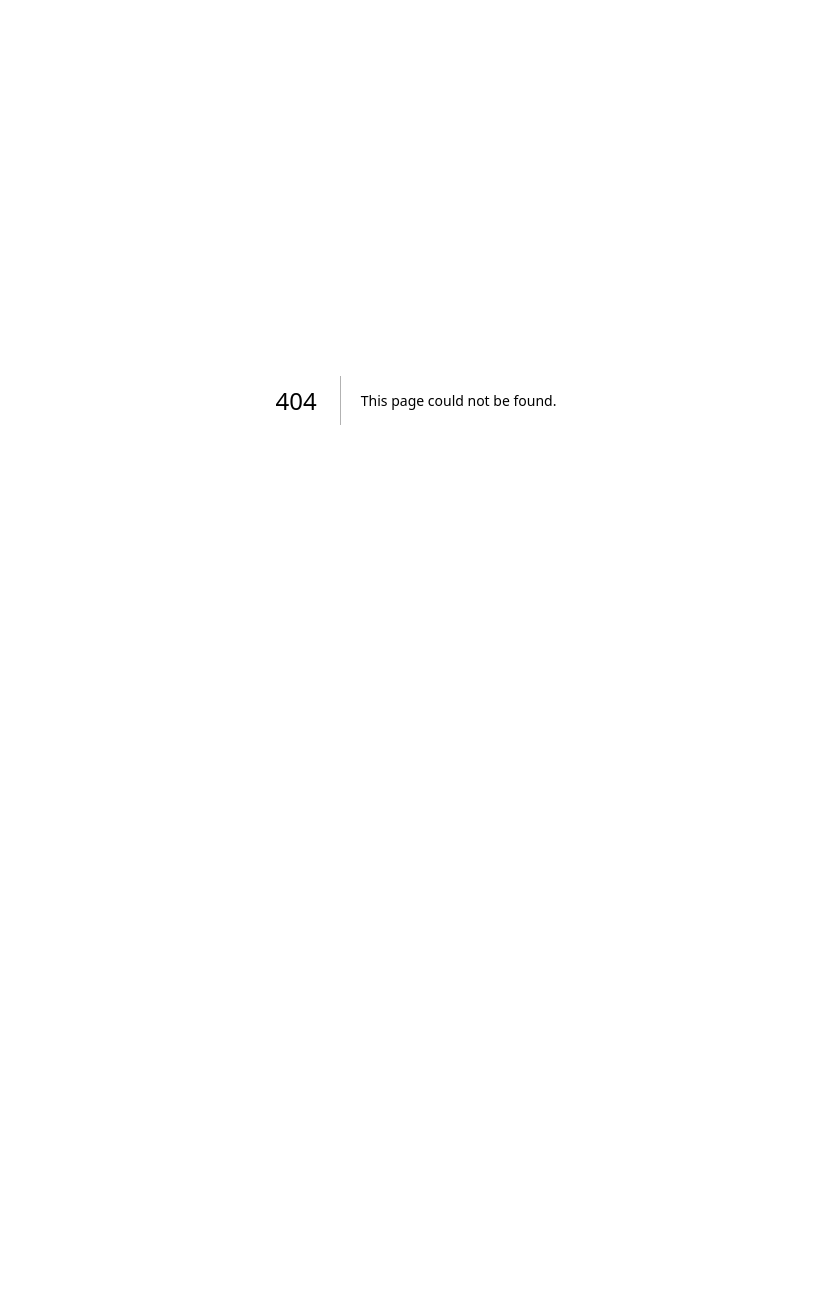
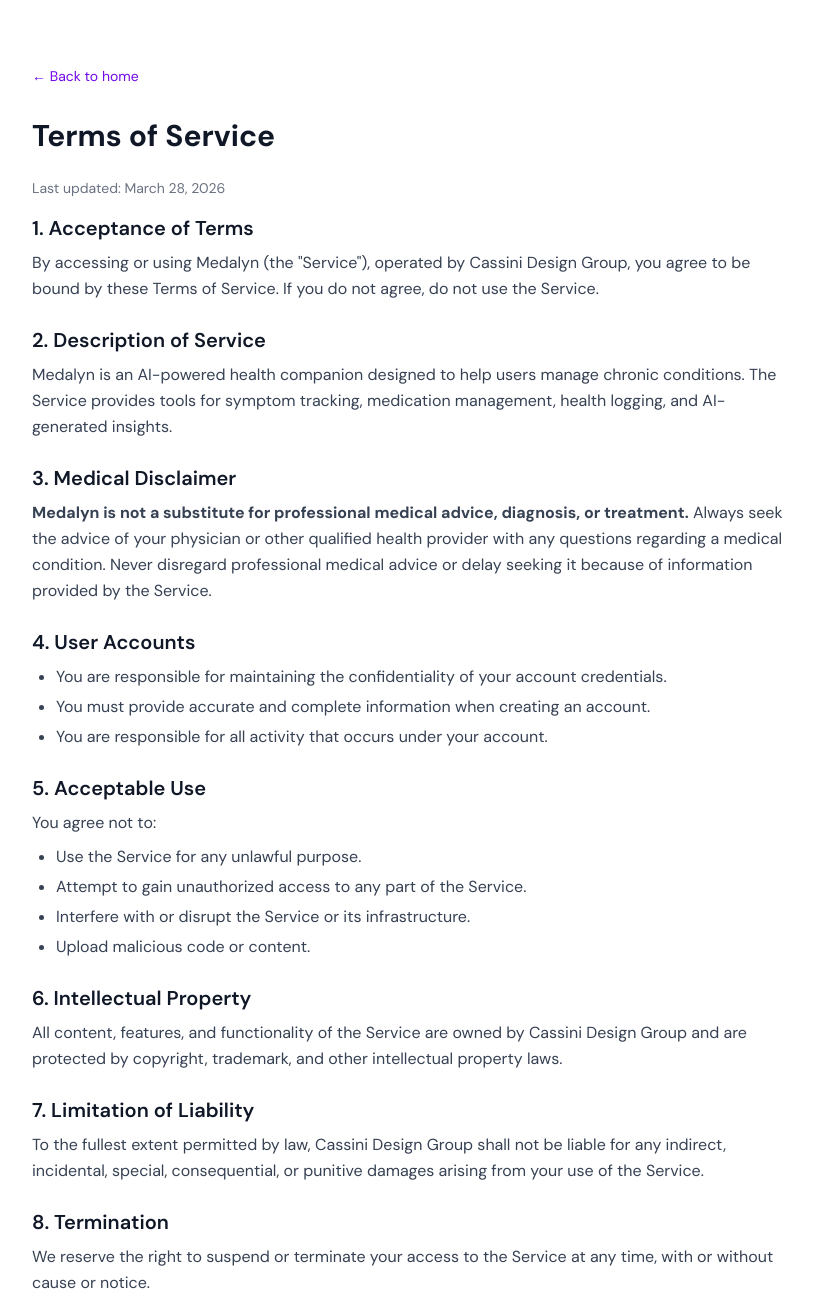
Before and after one commit to Sesquina/clarifer, a Next.js app: page /terms in a window 1280 px wide. Before the commit this address had no page. Shown: the top 1297 px of the page, without its empty margins (224-1037 px from the left). Before the commit the page ends 800 px from the top, so only its background shows below. Built offline with nearby package versions, Linux system fonts and the light colour scheme.

Commit message:
fix: restore privacy and terms pages, update footer links
Co-Authored-By: Claude Opus 4.6 (1M context) <noreply@anthropic.com>

```diff
--- a/app/page.tsx
+++ b/app/page.tsx
@@ -604,10 +604,10 @@ export default function LandingPage() {
           </span>
         </div>
         <div style={{ display: "flex", gap: 24 }}>
-          <a href="#" style={{ fontSize: 13, color: "rgba(255,255,255,0.5)", textDecoration: "none" }}>
+          <a href="/privacy" style={{ fontSize: 13, color: "rgba(255,255,255,0.5)", textDecoration: "none" }}>
             Privacy Policy
           </a>
-          <a href="#" style={{ fontSize: 13, color: "rgba(255,255,255,0.5)", textDecoration: "none" }}>
+          <a href="/terms" style={{ fontSize: 13, color: "rgba(255,255,255,0.5)", textDecoration: "none" }}>
             Terms
           </a>
         </div>
--- /dev/null
+++ b/app/privacy/page.tsx
@@ -0,0 +1,85 @@
+import Link from "next/link";
+
+export const metadata = {
+  title: "Privacy Policy – Medalyn",
+  description: "Medalyn privacy policy — how we collect, use, and protect your data.",
+};
+
+export default function PrivacyPage() {
+  return (
+    <main className="min-h-screen bg-white px-6 py-16 font-[family-name:var(--font-dm-sans)]">
+      <div className="mx-auto max-w-3xl">
+        <Link
+          href="/"
+          className="mb-8 inline-block text-sm text-violet-700 hover:underline"
+        >
+          ← Back to home
+        </Link>
+
+        <h1 className="mb-6 text-3xl font-bold text-gray-900">Privacy Policy</h1>
+        <p className="mb-4 text-sm text-gray-500">Last updated: March 28, 2026</p>
+
+        <div className="space-y-6 text-gray-700 leading-relaxed">
+          <section>
+            <h2 className="mb-2 text-xl font-semibold text-gray-900">1. Introduction</h2>
+            <p>
+              Medalyn (&quot;we,&quot; &quot;our,&quot; or &quot;us&quot;) is operated by Cassini Design Group. This Privacy Policy explains how we collect, use, disclose, and safeguard your information when you use our application and related services (collectively, the &quot;Service&quot;).
+            </p>
+          </section>
+
+          <section>
+            <h2 className="mb-2 text-xl font-semibold text-gray-900">2. Information We Collect</h2>
+            <p>We may collect the following types of information:</p>
+            <ul className="ml-6 mt-2 list-disc space-y-1">
+              <li><strong>Account Information:</strong> name, email address, and authentication credentials.</li>
+              <li><strong>Health Information:</strong> symptoms, medications, vitals, and other health data you choose to enter.</li>
+              <li><strong>Usage Data:</strong> how you interact with the Service, including pages viewed and features used.</li>
+              <li><strong>Device Information:</strong> browser type, operating system, and device identifiers.</li>
+            </ul>
+          </section>
+
+          <section>
+            <h2 className="mb-2 text-xl font-semibold text-gray-900">3. How We Use Your Information</h2>
+            <ul className="ml-6 list-disc space-y-1">
+              <li>To provide, maintain, and improve the Service.</li>
+              <li>To personalize your experience and deliver AI-powered health insights.</li>
+              <li>To communicate with you about updates, support, and service-related notices.</li>
+              <li>To ensure the security and integrity of the Service.</li>
+            </ul>
+          </section>
+
+          <section>
+            <h2 className="mb-2 text-xl font-semibold text-gray-900">4. Data Sharing &amp; Disclosure</h2>
+            <p>
+              We do not sell your personal information. We may share data with trusted service providers who assist in operating the Service, or when required by law. All third-party providers are bound by confidentiality obligations.
+            </p>
+          </section>
+
+          <section>
+            <h2 className="mb-2 text-xl font-semibold text-gray-900">5. Data Security</h2>
+            <p>
+              We implement industry-standard security measures to protect your information, including encryption in transit and at rest. However, no method of electronic transmission or storage is 100% secure.
+            </p>
+          </section>
+
+          <section>
+            <h2 className="mb-2 text-xl font-semibold text-gray-900">6. Your Rights</h2>
+            <p>
+              You may request access to, correction of, or deletion of your personal data at any time by contacting us. Where applicable, you may also have the right to data portability and to withdraw consent.
+            </p>
+          </section>
+
+          <section>
+            <h2 className="mb-2 text-xl font-semibold text-gray-900">7. Contact Us</h2>
+            <p>
+              If you have questions about this Privacy Policy, please contact us at{" "}
+              <a href="mailto:hello@cassinidesigngroup.com" className="text-violet-700 hover:underline">
+                hello@cassinidesigngroup.com
+              </a>.
+            </p>
+          </section>
+        </div>
+      </div>
+    </main>
+  );
+}
--- /dev/null
+++ b/app/terms/page.tsx
@@ -0,0 +1,105 @@
+import Link from "next/link";
+
+export const metadata = {
+  title: "Terms of Service – Medalyn",
+  description: "Medalyn terms of service — rules and guidelines for using our platform.",
+};
+
+export default function TermsPage() {
+  return (
+    <main className="min-h-screen bg-white px-6 py-16 font-[family-name:var(--font-dm-sans)]">
+      <div className="mx-auto max-w-3xl">
+        <Link
+          href="/"
+          className="mb-8 inline-block text-sm text-violet-700 hover:underline"
+        >
+          ← Back to home
+        </Link>
+
+        <h1 className="mb-6 text-3xl font-bold text-gray-900">Terms of Service</h1>
+        <p className="mb-4 text-sm text-gray-500">Last updated: March 28, 2026</p>
+
+        <div className="space-y-6 text-gray-700 leading-relaxed">
+          <section>
+            <h2 className="mb-2 text-xl font-semibold text-gray-900">1. Acceptance of Terms</h2>
+            <p>
+              By accessing or using Medalyn (the &quot;Service&quot;), operated by Cassini Design Group, you agree to be bound by these Terms of Service. If you do not agree, do not use the Service.
+            </p>
+          </section>
+
+          <section>
+            <h2 className="mb-2 text-xl font-semibold text-gray-900">2. Description of Service</h2>
+            <p>
+              Medalyn is an AI-powered health companion designed to help users manage chronic conditions. The Service provides tools for symptom tracking, medication management, health logging, and AI-generated insights.
+            </p>
+          </section>
+
+          <section>
+            <h2 className="mb-2 text-xl font-semibold text-gray-900">3. Medical Disclaimer</h2>
+            <p>
+              <strong>Medalyn is not a substitute for professional medical advice, diagnosis, or treatment.</strong> Always seek the advice of your physician or other qualified health provider with any questions regarding a medical condition. Never disregard professional medical advice or delay seeking it because of information provided by the Service.
+            </p>
+          </section>
+
+          <section>
+            <h2 className="mb-2 text-xl font-semibold text-gray-900">4. User Accounts</h2>
+            <ul className="ml-6 list-disc space-y-1">
+              <li>You are responsible for maintaining the confidentiality of your account credentials.</li>
+              <li>You must provide accurate and complete information when creating an account.</li>
+              <li>You are responsible for all activity that occurs under your account.</li>
+            </ul>
+          </section>
+
+          <section>
+            <h2 className="mb-2 text-xl font-semibold text-gray-900">5. Acceptable Use</h2>
+            <p>You agree not to:</p>
+            <ul className="ml-6 mt-2 list-disc space-y-1">
+              <li>Use the Service for any unlawful purpose.</li>
+              <li>Attempt to gain unauthorized access to any part of the Service.</li>
+              <li>Interfere with or disrupt the Service or its infrastructure.</li>
+              <li>Upload malicious code or content.</li>
+            </ul>
+          </section>
+
+          <section>
+            <h2 className="mb-2 text-xl font-semibold text-gray-900">6. Intellectual Property</h2>
+            <p>
+              All content, features, and functionality of the Service are owned by Cassini Design Group and are protected by copyright, trademark, and other intellectual property laws.
+            </p>
+          </section>
+
+          <section>
+            <h2 className="mb-2 text-xl font-semibold text-gray-900">7. Limitation of Liability</h2>
+            <p>
+              To the fullest extent permitted by law, Cassini Design Group shall not be liable for any indirect, incidental, special, consequential, or punitive damages arising from your use of the Service.
+            </p>
+          </section>
+
+          <section>
+            <h2 className="mb-2 text-xl font-semibold text-gray-900">8. Termination</h2>
+            <p>
+              We reserve the right to suspend or terminate your access to the Service at any time, with or without cause or notice.
+            </p>
+          </section>
+
+          <section>
+            <h2 className="mb-2 text-xl font-semibold text-gray-900">9. Changes to These Terms</h2>
+            <p>
+              We may update these Terms from time to time. Continued use of the Service after changes constitutes acceptance of the revised Terms.
+            </p>
+          </section>
+
+          <section>
+            <h2 className="mb-2 text-xl font-semibold text-gray-900">10. Contact Us</h2>
+            <p>
+              Questions about these Terms? Contact us at{" "}
+              <a href="mailto:hello@cassinidesigngroup.com" className="text-violet-700 hover:underline">
+                hello@cassinidesigngroup.com
+              </a>.
+            </p>
+          </section>
+        </div>
+      </div>
+    </main>
+  );
+}
```
